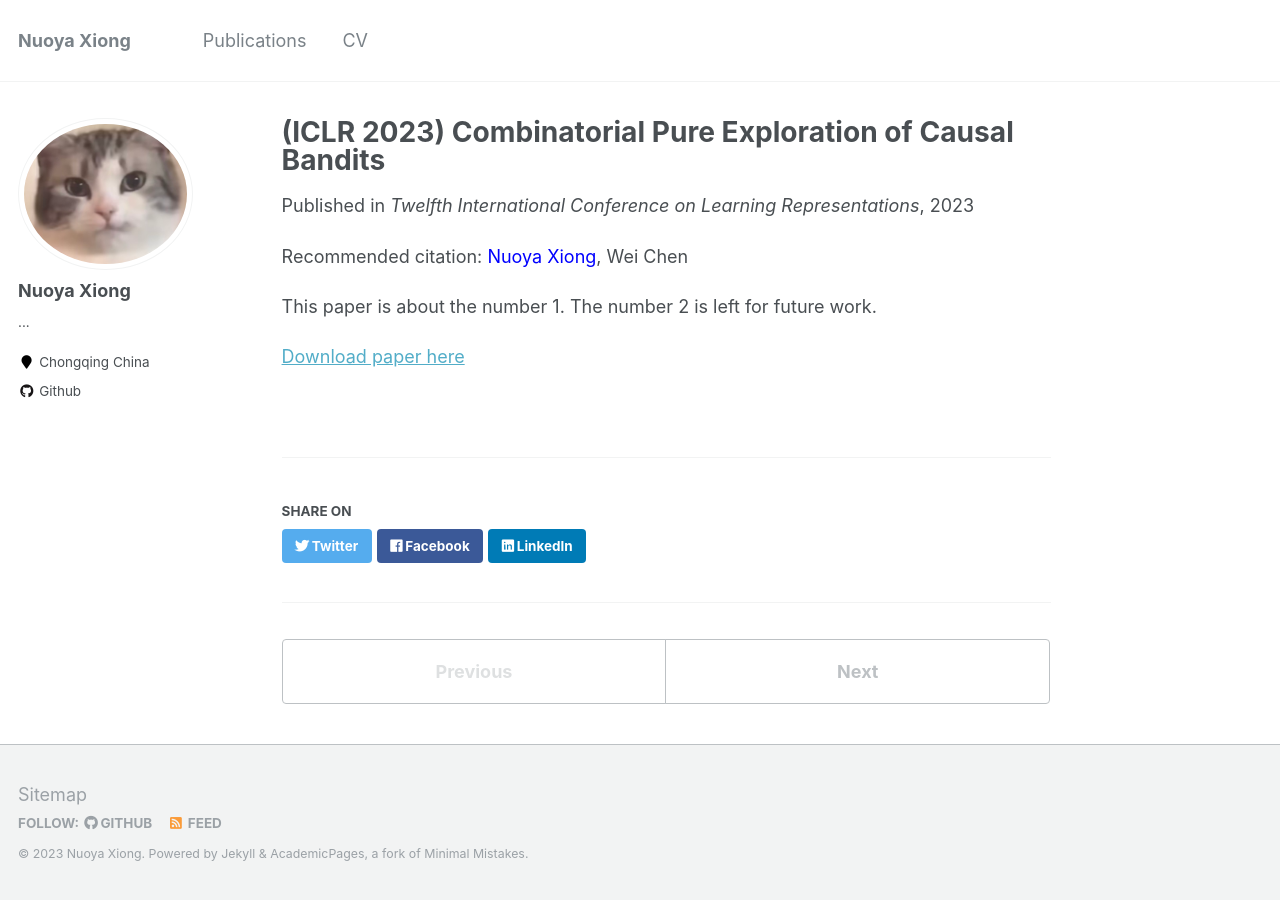
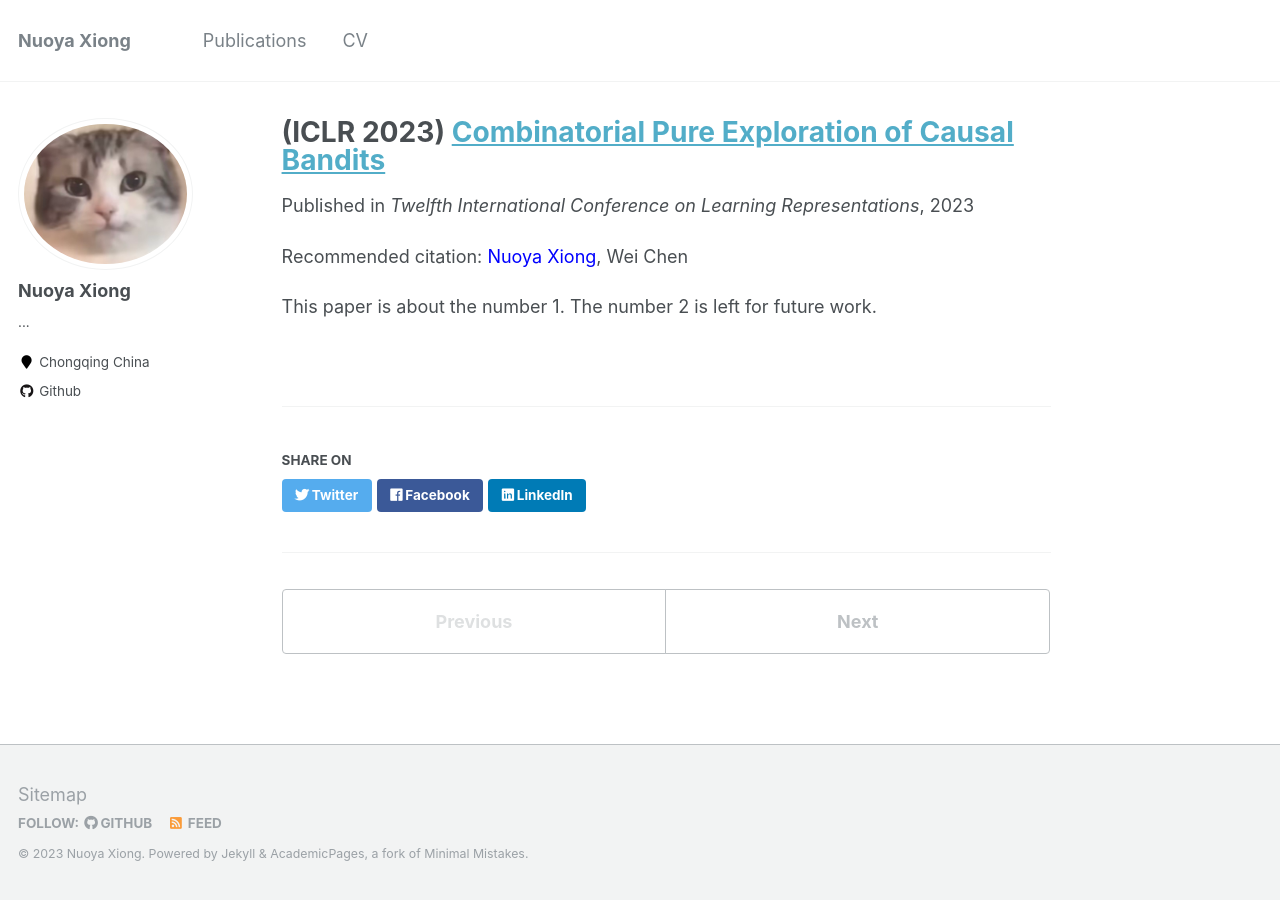
Before and after one commit to xiongny/xiongny.github.io, a Jekyll site: the page built from _publications/2009-10-01-paper-title-number-1.md, in a window 1280 px wide. Built offline with Jekyll 4.4.1, drawn with Linux system fonts in a browser that asks for light colours; part of the change alters nothing that is shown.

Commit message:
Update 2009-10-01-paper-title-number-1.md

```diff
--- a/_publications/2009-10-01-paper-title-number-1.md
+++ b/_publications/2009-10-01-paper-title-number-1.md
@@ -1,5 +1,5 @@
 ---
-title: "(ICLR 2023) Combinatorial Pure Exploration of Causal Bandits"
+title: "(ICLR 2023) [Combinatorial Pure Exploration of Causal Bandits](https://openreview.net/pdf?id=pBBsrPzq7aF)"
 collection: publications
 permalink: /publication/2009-10-01-paper-title-number-1
 excerpt: ' '
@@ -9,5 +9,3 @@ paperurl: ' '
 citation: '<font color=blue>Nuoya Xiong</font>, Wei Chen'
 ---
 This paper is about the number 1. The number 2 is left for future work.
-
-[Download paper here](http://academicpages.github.io/files/paper1.pdf)
```
